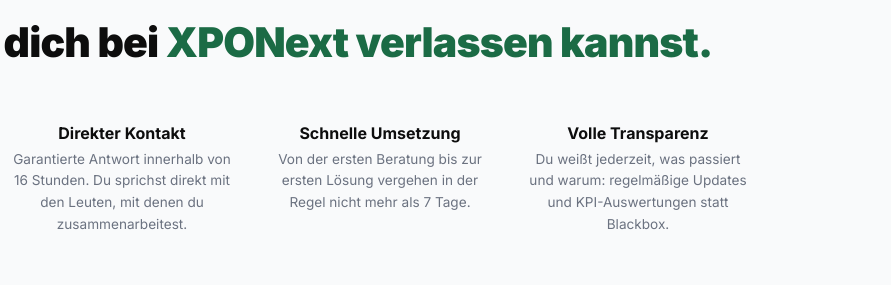
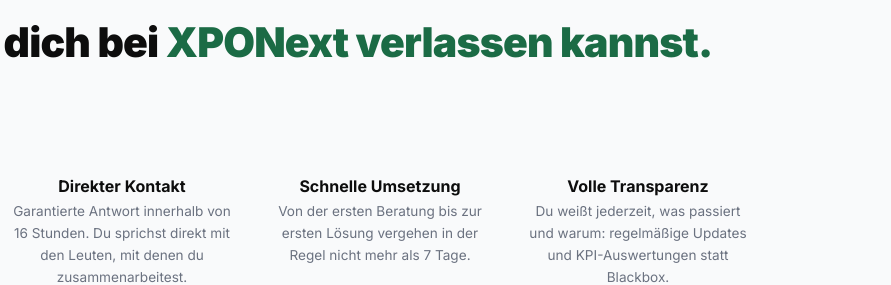
Before and after one commit to XPONext/Website, a plain HTML site: page index.html in a window 1280 px wide. Shown: the part 3440-3725 px from the top of the page, 389-1280 px from the left. Drawn offline with Linux system fonts and the light colour scheme.

Commit message:
Refactor promise-icon styling in index.html for improved layout and accessibility; add aria-hidden attributes to empty promise-icons

```diff
--- a/index.html
+++ b/index.html
@@ -489,8 +489,14 @@
       letter-spacing: -0.02em;
     }
     .stat-lbl { font-size: 0.88rem; color: #6B7280; margin-top: 0.45rem; font-weight: 500; }
-    .promise-icon { font-size: 1.9rem; margin-bottom: 0.7rem; }
-    .promise-icon img { width: 2.6rem; height: 2.6rem; display: block; margin: 0 auto; }
+    .promise-icon {
+      height: 2.6rem;
+      margin-bottom: 0.7rem;
+      display: flex;
+      align-items: center;
+      justify-content: center;
+    }
+    .promise-icon img { height: 2.6rem; width: auto; display: block; }
     .promise-item h3 { font-size: 1rem; font-weight: 700; color: #0D0D0D; margin-bottom: 0.35rem; }
     .promise-item p { font-size: 0.85rem; color: #6B7280; line-height: 1.6; }
 
@@ -1132,19 +1138,24 @@
       </div>
       <div class="stats-grid">
         <div class="promise-item">
-          <div class="promise-icon"><img src="assets/google-ads-badge.png" alt="Google Ads zertifiziert Badge"></div>
+          <div class="promise-icon">
+            <img src="assets/google-ads-badge.png" alt="Google Ads zertifiziert Badge">
+          </div>
           <h3>Google Ads zertifiziert</h3>
           <p>Geprüfte Expertise von Google für Kampagnen, die von Anfang an richtig aufgesetzt sind.</p>
         </div>
         <div class="promise-item">
+          <div class="promise-icon" aria-hidden="true"></div>
           <h3>Direkter Kontakt</h3>
           <p>Garantierte Antwort innerhalb von 16 Stunden. Du sprichst direkt mit den Leuten, mit denen du zusammenarbeitest.</p>
         </div>
         <div class="promise-item">
+          <div class="promise-icon" aria-hidden="true"></div>
           <h3>Schnelle Umsetzung</h3>
           <p>Von der ersten Beratung bis zur ersten Lösung vergehen in der Regel nicht mehr als 7 Tage.</p>
         </div>
         <div class="promise-item">
+          <div class="promise-icon" aria-hidden="true"></div>
           <h3>Volle Transparenz</h3>
           <p>Du weißt jederzeit, was passiert und warum: regelmäßige Updates und KPI-Auswertungen statt Blackbox.</p>
         </div>
```
